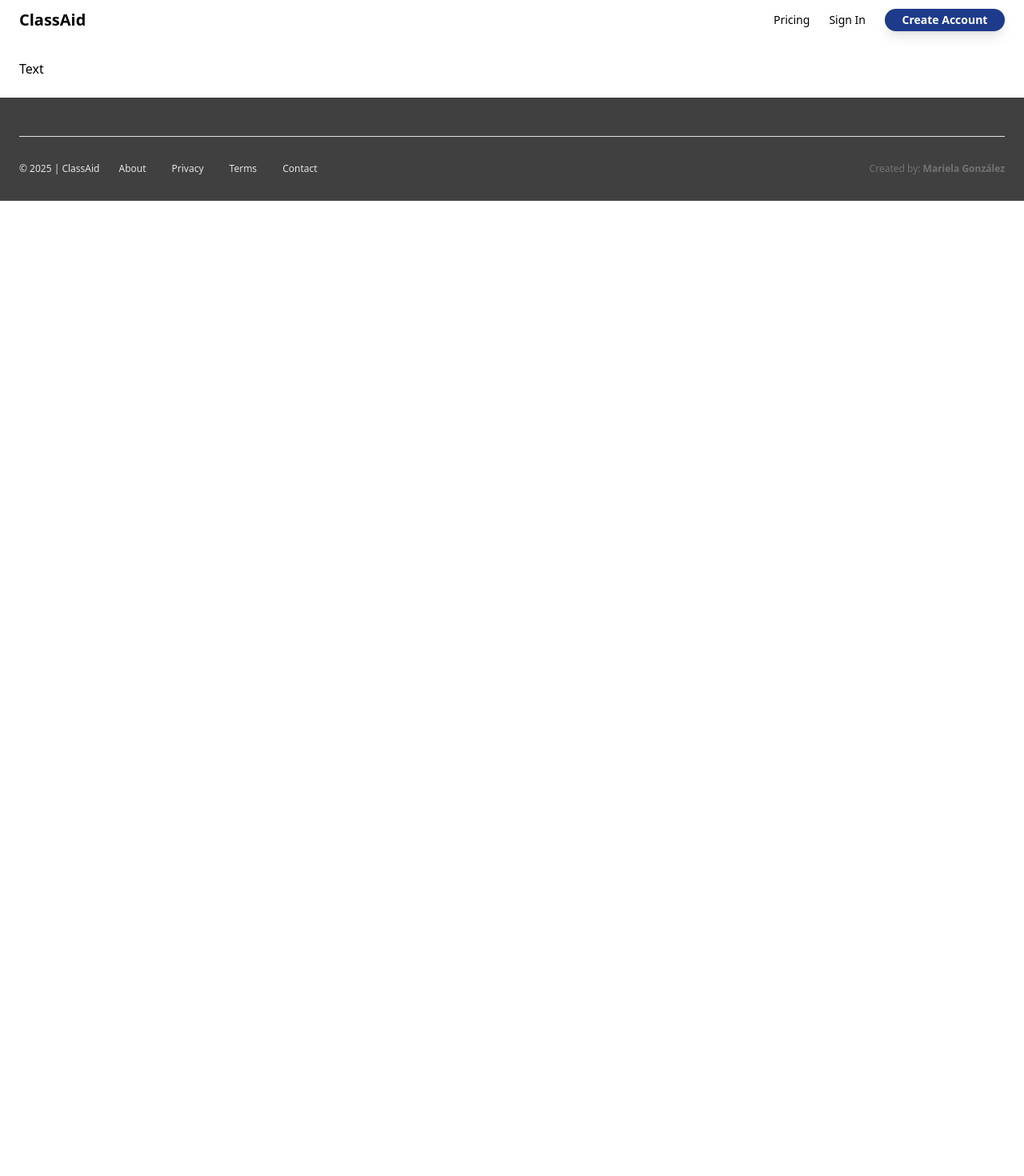
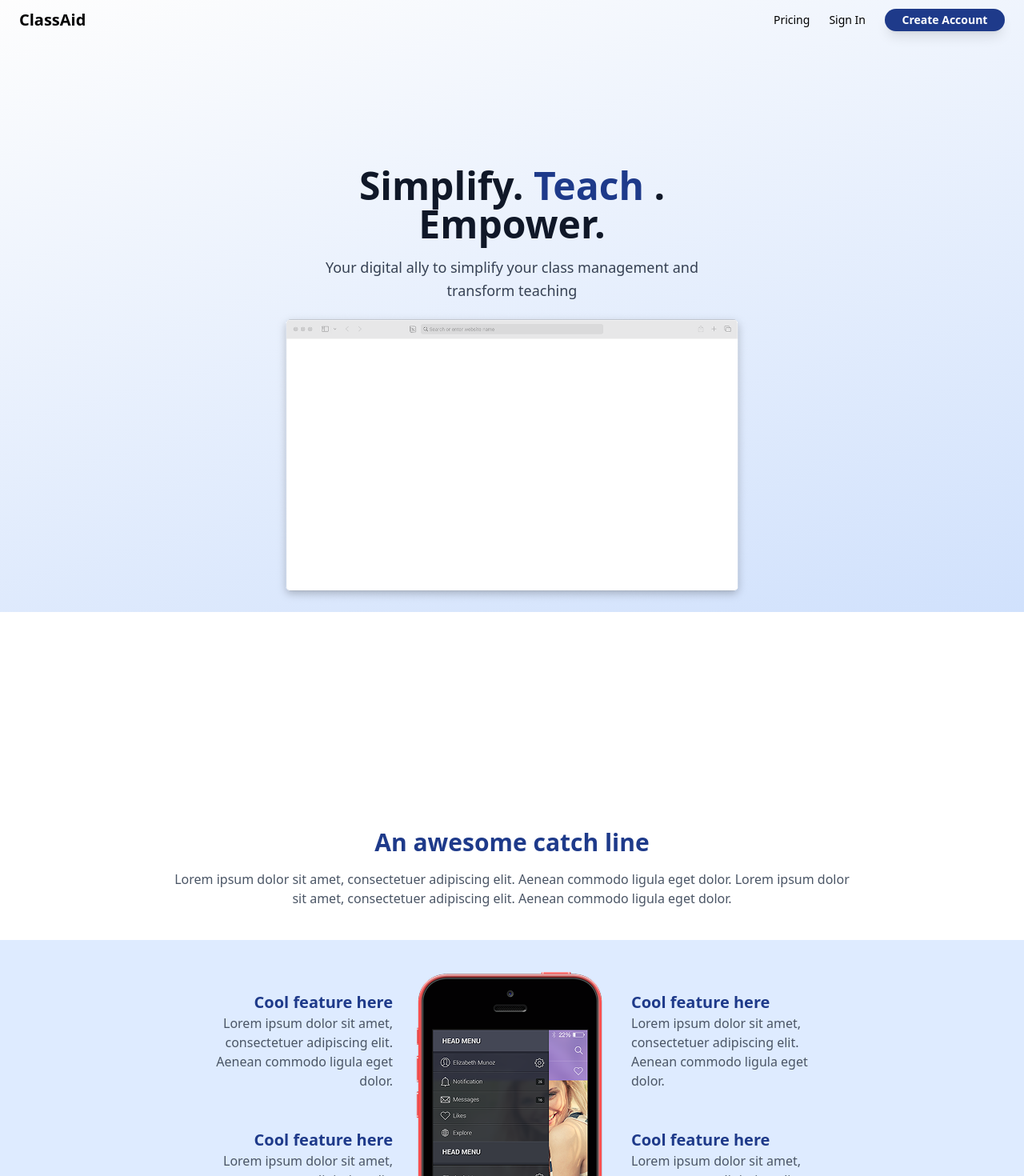
Before and after one commit to mmgonnar/classaid_frontend, a Next.js app: page / in a window 1280 px wide. Shown: the top 1470 px of the page at 80% size. Before the commit the page ends 800 px from the top, so only its background shows below. Built offline with nearby package versions, Linux system fonts and the light colour scheme.

Commit message:
feat: :art: Refactored Home page and Landing component
Replaced direct components in Home with Landing

```diff
--- a/app/(landing)/page.js
+++ b/app/(landing)/page.js
@@ -1,8 +1,16 @@
+import CTASection from '@/components/sections/CTASection';
+import Banner from '@/components/Banner';
+import { TextBlock } from '@/components/TextTemplate';
+import FeaturesSection from '@/components/sections/FeaturesSection';
+
 function Landing() {
   return (
-    <div className="p-6">
-      <h1>Text</h1>
-    </div>
+    <>
+      <Banner />
+      <TextBlock />
+      <FeaturesSection />
+      <CTASection />
+    </>
   );
 }
 
--- a/app/layout.js
+++ b/app/layout.js
@@ -15,7 +15,7 @@ export default function RootLayout({ children }) {
   return (
     <html lang="en">
       <head>
-        <meta name="viewport" content="width=device-width, initial-scale=1.0" />
+        <meta name="viewport" content="width=device-width,initial-scale=1.0" />
       </head>
       <body className={`${inter.variable}flex min-h-dvh flex-col`}>
         <Header />
--- a/app/page.js
+++ b/app/page.js
@@ -1,18 +1,9 @@
-import MainButton, { ButtonSection } from '@/components/MainButton';
-import CTASection from '@/components/sections/CTASection';
-import Banner from '@/components/Banner';
-import { TextBlock } from '@/components/TextTemplate';
-import FeaturesSection from '@/components/sections/FeaturesSection';
+import Landing from './(landing)/page';
 
 export default function Home() {
   return (
     <main className="">
-      <Banner />
-
-      <TextBlock />
-
-      <FeaturesSection />
-      <CTASection />
+      <Landing />
     </main>
   );
 }
--- a/components/Banner.jsx
+++ b/components/Banner.jsx
@@ -6,13 +6,7 @@ import Image from 'next/image';
 
 function Title() {
   return (
-    <section
-      className="pt-5 pb-60 md:pt-20 md:pb-50"
-      style={{
-        background: 'linear-gradient(45deg, rgba(101, 156, 246, 0.9), rgba(246, 246, 246, 0.7))',
-        maskImage: 'linear-gradient(to bottom, black 70%, transparent 95%)',
-      }}
-    >
+    <section className="relative top-[-50px] bg-[linear-gradient(345deg,rgba(101,156,246,0.3),rgba(246,246,246,0.2))] pb-60 md:pt-20 md:pb-50">
       <div className="mx-auto w-screen max-w-screen-xl pt-18 sm:px-6 sm:py-10 lg:px-8 lg:py-32">
         <div className="relative mx-auto max-w-prose text-center">
           <h1 className="text-3xl font-bold text-gray-900 sm:text-5xl">
@@ -30,7 +24,7 @@ function Title() {
           </div>
           <Image
             src={browserScreen}
-            className="md: absolute top-[220px] left-1/2 w-full max-w-6xl -translate-x-1/2 transform object-contain"
+            className="absolute top-[180px] left-1/2 w-full max-w-6xl -translate-x-1/2 transform object-contain"
             alt="Browser screen image"
           />
         </div>
--- a/components/TextTemplate.jsx
+++ b/components/TextTemplate.jsx
@@ -23,8 +23,8 @@ function TextBlock({
   text = 'Lorem ipsum dolor sit amet, consectetuer adipiscing elit. Aenean commodo ligula eget dolor. Lorem ipsum dolor sit amet, consectetuer adipiscing elit. Aenean commodo ligula eget dolor.',
 }) {
   return (
-    <div className="m-auto flex flex-col p-6 py-10 text-center md:w-[70%] md:pt-70">
-      <h1 className="text-primary mb-4 text-2xl font-bold">{title}</h1>
+    <div className="m-auto flex flex-col p-6 py-10 text-center md:w-[70%] md:pt-55">
+      <h1 className="text-primary mb-4 text-3xl font-bold">{title}</h1>
       <p className="text-gray-600">{text}</p>
     </div>
   );
```
